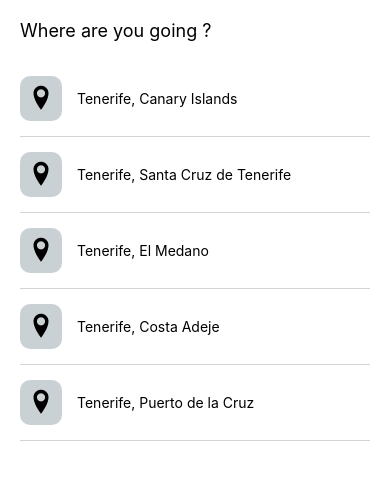
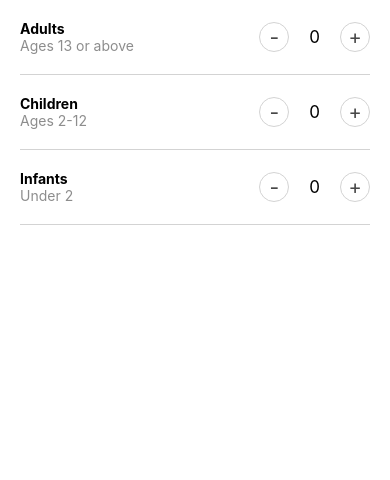
Before and after one commit to Presslive/AirbnbClone, a React Native app: screen /Home in a window 390 px wide. Shown: the top 480 px of the page. Built offline with nearby package versions, Linux system fonts and the light colour scheme.

Commit message:
GuestScreen

```diff
--- a/App.js
+++ b/App.js
@@ -13,6 +13,7 @@
 import feed from './assets/data/feed';
 import SearchResultsScreen from './src/screens/SearchResults';
 import DestinationLocation from './src/screens/DestinationSearch';
+import GuestScreen from './src/screens/Guests';
 
 const post1 = feed[0];
 
@@ -25,7 +26,8 @@
         {/*<HomeScreen /> */}
         { /*<Post post={post1} />*/}
        {/* <SearchResultsScreen /> */}
-       <DestinationLocation />
+      {/* <DestinationLocation />*/}
+      <GuestScreen />
 
     </SafeAreaView>
     </>
--- a/src/screens/DestinationSearch/index.js
+++ b/src/screens/DestinationSearch/index.js
@@ -1,4 +1,4 @@
-import Reac, {useState} from "react";
+import React, {useState} from "react";
 import { View, TextInput, FlatList, Text} from "react-native";
 import styles from "./styles";
 import  search  from "../../../assets/data/search";
--- a/src/screens/DestinationSearch/styles.js
+++ b/src/screens/DestinationSearch/styles.js
@@ -17,7 +17,7 @@
         borderColor:"lightgrey",
     },
     iconContainer:{
-        backgroundColor:'#CAD1D5',
+        backgroundColor:'#CFD4D7',
         padding:6,
         borderRadius:10,
         marginRight: 15,
--- /dev/null
+++ b/src/screens/Guests/index.js
@@ -0,0 +1,92 @@
+import React, {useState} from "react";
+import { View, TextInput, FlatList, Text, Pressable} from "react-native";
+import styles from "./styles";
+
+import Entypo from 'react-native-vector-icons/Entypo';
+
+const GuestScreen =(props) => {
+    const [adults, setAdults]= useState(0);
+    const [childrens, setChildrens]= useState(0);
+    const [infants, setInfants]= useState(0);
+
+    return(
+        <View>
+            {/**Row adults */}
+            <View style={styles.row}>
+            {/**titles*/}
+            <View>
+                <Text style={{fontWeight:'bold'}}>Adults</Text>
+                <Text style={{color:'#8d8d8d'}}>Ages 13 or above</Text>
+
+                </View>
+            {/**Buttons with value */}
+                <View style={{flexDirection:'row', alignItems:'center'}}>
+                    <Pressable
+                     onPress={() => setAdults(Math.max(0, adults - 1))}
+                    style={styles.button}
+                    >
+                    <Text style={{fontSize:21, color:'#474747'}}>-</Text>
+                    </Pressable>
+                    <Text style={{marginHorizontal:20, fontSize:17}}>{adults}</Text>
+                    <Pressable
+                     onPress={() => setAdults( adults + 1)}
+                    style={styles.button}
+                    >
+                    <Text style={{fontSize:20, color:'#474747'}}>+</Text>
+                    </Pressable>
+                </View>
+            </View>
+            <View style={styles.row}>
+            {/**titles*/}
+            <View>
+                <Text style={{fontWeight:'bold'}}>Children</Text>
+                <Text style={{color:'#8d8d8d'}}>Ages 2-12</Text>
+
+                </View>
+            {/**Buttons with value */}
+                <View style={{flexDirection:'row', alignItems:'center'}}>
+                    <Pressable
+                     onPress={() => setChildrens(Math.max(0, childrens - 1))}
+                    style={styles.button}
+                    >
+                    <Text style={{fontSize:21, color:'#474747'}}>-</Text>
+                    </Pressable>
+                    <Text style={{marginHorizontal:20, fontSize:17}}>{childrens}</Text>
+                    <Pressable
+                     onPress={() => setChildrens( childrens + 1)}
+                    style={styles.button}
+                    >
+                    <Text style={{fontSize:20, color:'#474747'}}>+</Text>
+                    </Pressable>
+                </View>
+            </View>
+            <View style={styles.row}>
+            {/**titles*/}
+            <View>
+                <Text style={{fontWeight:'bold'}}>Infants</Text>
+                <Text style={{color:'#8d8d8d'}}>Under 2</Text>
+
+                </View>
+            {/**Buttons with value */}
+                <View style={{flexDirection:'row', alignItems:'center'}}>
+                    <Pressable
+                     onPress={() => setInfants(Math.max(0, infants - 1))}
+                    style={styles.button}
+                    >
+                    <Text style={{fontSize:21, color:'#474747'}}>-</Text>
+                    </Pressable>
+                    <Text style={{marginHorizontal:20, fontSize:17}}>{infants}</Text>
+                    <Pressable
+                     onPress={() => setInfants( infants + 1)}
+                    style={styles.button}
+                    >
+                    <Text style={{fontSize:20, color:'#474747'}}>+</Text>
+                    </Pressable>
+                </View>
+            </View>
+
+        </View>
+    )
+}
+
+export default GuestScreen;
--- /dev/null
+++ b/src/screens/Guests/styles.js
@@ -0,0 +1,24 @@
+import { StyleSheet } from "react-native";
+
+const styles= StyleSheet.create({
+    row:{
+        flexDirection:'row',
+         justifyContent:'space-between',
+         marginHorizontal:20,
+         paddingVertical:20,
+         borderBottomWidth:1,
+         borderColor:'lightgrey'},
+
+    button: {
+        borderWidth: 1,
+        width:30,
+        height:30,
+        borderRadius: 15,
+        borderColor: 'lightgray',
+        justifyContent:'center',
+        alignItems: 'center',
+    }
+
+});
+
+export default styles;
```
